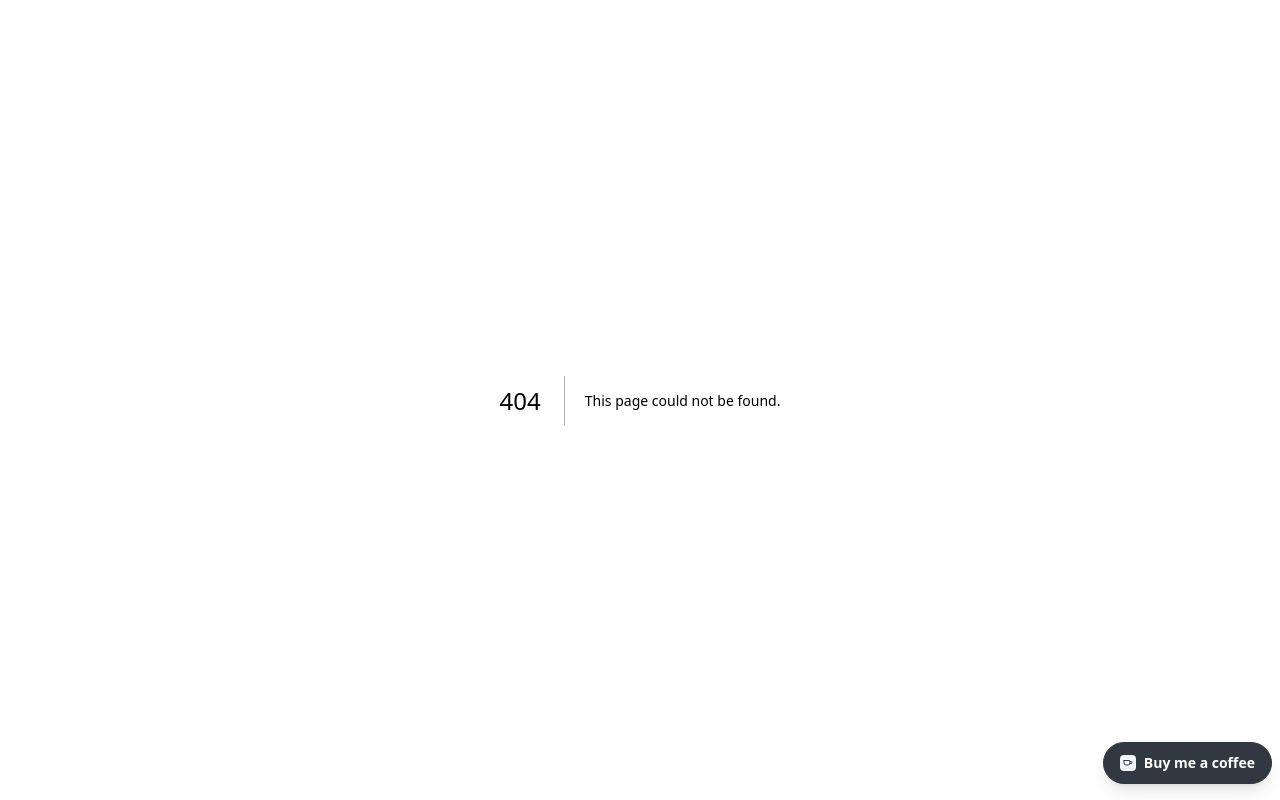
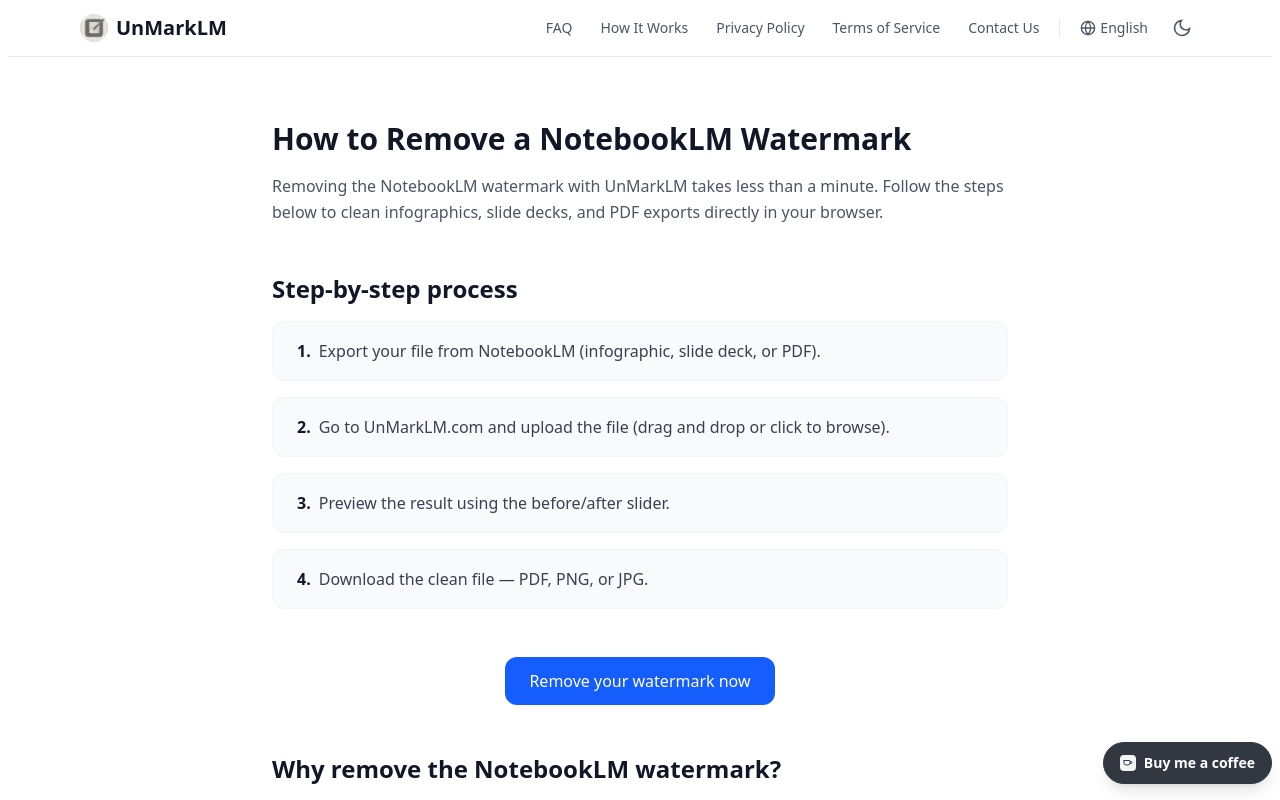
Before and after one commit to Daesrock/UnMarkLM, a Next.js app: page /how-it-works in a window 1280 px wide. Before the commit this address had no page. Shown: the top 800 px of the page. Built offline with nearby package versions, Linux system fonts and the light colour scheme.

Commit message:
chore: update src/app/how-it-works/page.tsx

```diff
--- /dev/null
+++ b/src/app/how-it-works/page.tsx
@@ -0,0 +1,13 @@
+import type { Metadata } from 'next';
+import HowItWorksContent from './how-it-works-content';
+
+export const metadata: Metadata = {
+  title: 'How to Remove a NotebookLM Watermark — Step by Step | UnMarkLM',
+  description:
+    'Learn how to remove the NotebookLM watermark from infographics, PDFs, and slide decks in seconds. Free, private, no uploads required.',
+  alternates: { canonical: '/how-it-works' },
+};
+
+export default function HowItWorksPage() {
+  return <HowItWorksContent />;
+}
```
